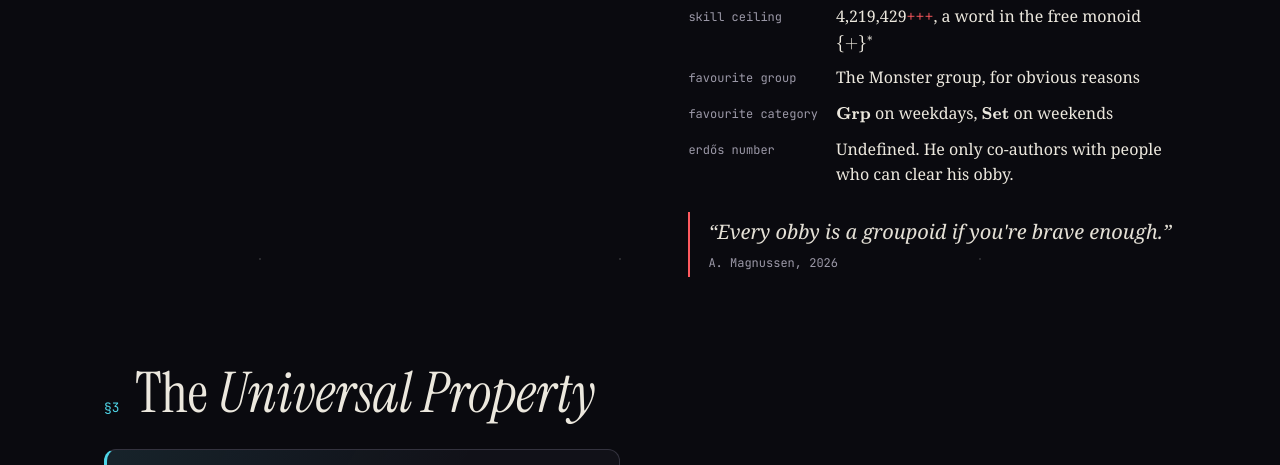
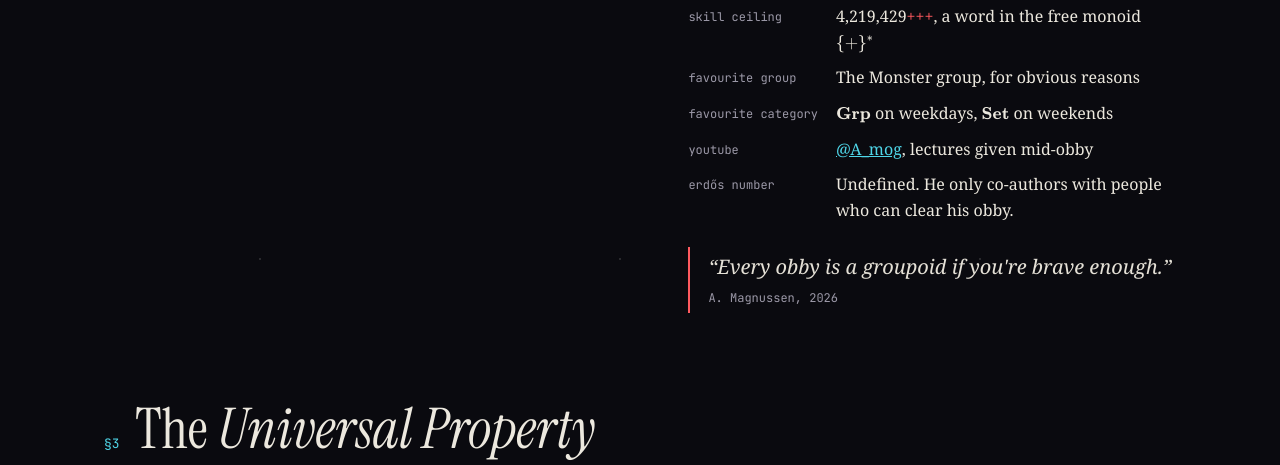
Before and after one commit to ErhaiYKao/amog-fun, a plain HTML site: page public/index.html in a window 1280 px wide. Shown: the part 3581-4046 px from the top of the page. Drawn offline with nearby package versions, Linux system fonts and the light colour scheme; a web font is replaced by a local one.

Commit message:
Landing page: Amog's YouTube channel in the founder facts (#35)
Co-Authored-By: Claude Opus 5.5 <noreply@anthropic.com>

```diff
--- a/public/index.html
+++ b/public/index.html
@@ -219,6 +219,7 @@
           <dt>skill ceiling</dt><dd>4,219,429<span style="color:var(--g2)">+++</span>, a word in the free monoid $\{+\}^{*}$</dd>
           <dt>favourite group</dt><dd>The Monster group, for obvious reasons</dd>
           <dt>favourite category</dt><dd>$\Grp$ on weekdays, $\Set$ on weekends</dd>
+          <dt>youtube</dt><dd><a href="https://www.youtube.com/@A_mog" rel="me noopener" target="_blank" style="color:var(--g1)">@A_mog</a>, lectures given mid-obby</dd>
           <dt>erdős number</dt><dd>Undefined. He only co-authors with people who can clear his obby.</dd>
         </dl>
         <blockquote>“Every obby is a groupoid if you're brave enough.”<cite>A. Magnussen, 2026</cite></blockquote>
```
